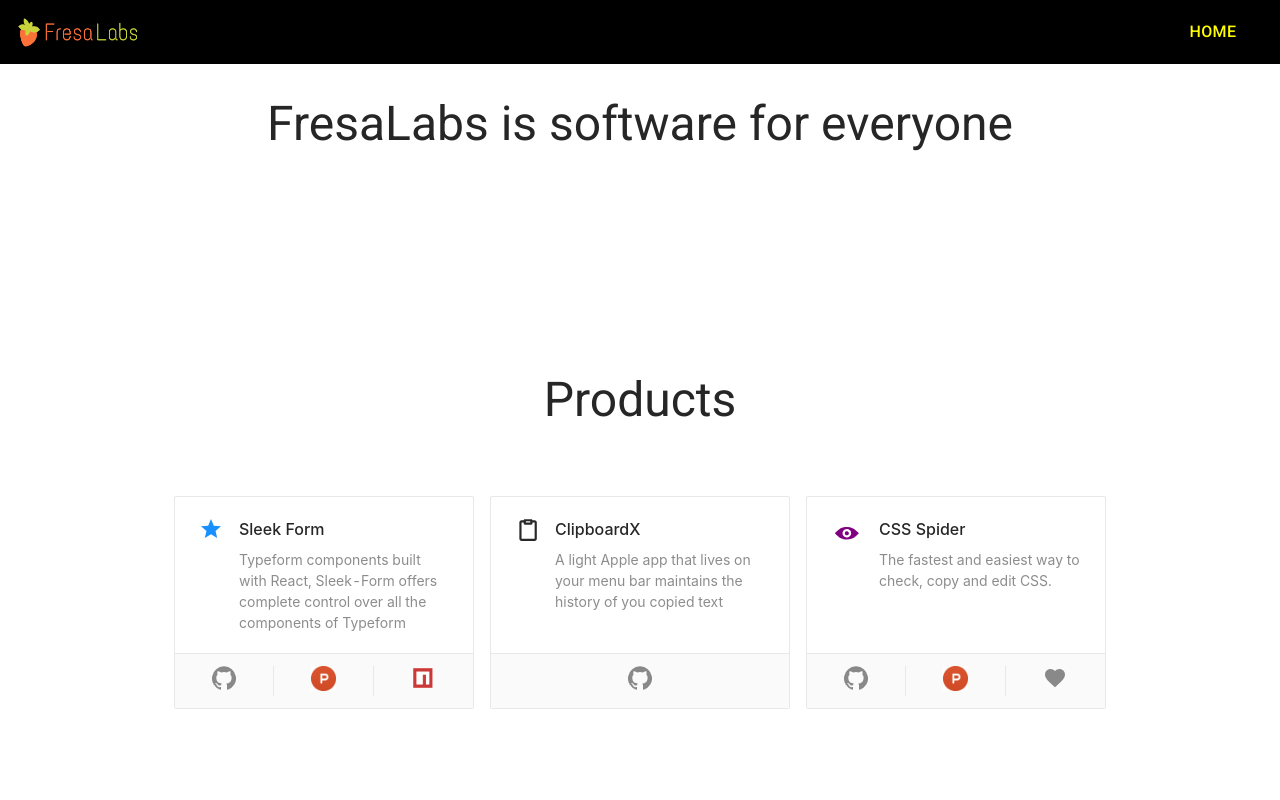
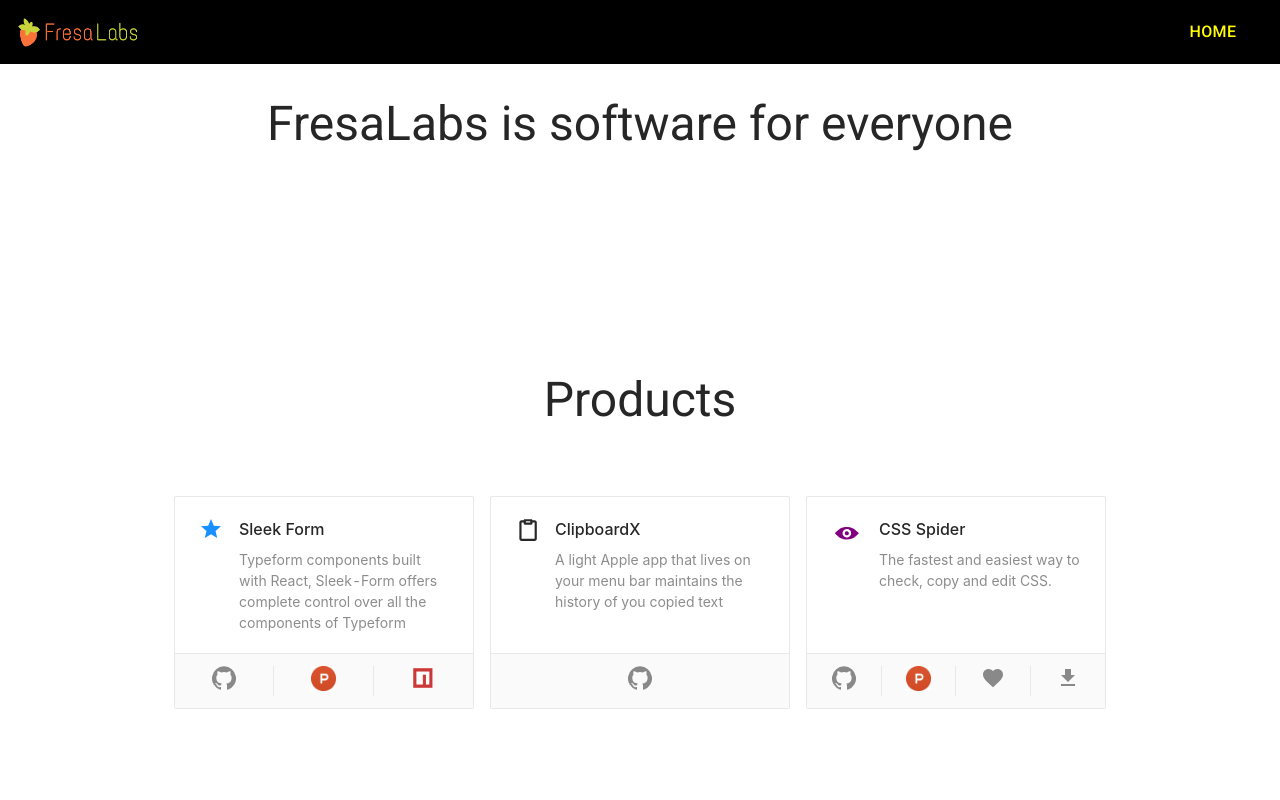
Before and after one commit to fresalabs/fresalabs-website, a React (Create React App) app: page /#/home in a window 1280 px wide. Shown: the top 800 px of the page. Built offline with nearby package versions, Linux system fonts and the light colour scheme.

Commit message:
added download link

```diff
--- a/src/home/Products.tsx
+++ b/src/home/Products.tsx
@@ -6,6 +6,7 @@
 import GitHubIcon from '@material-ui/icons/GitHub';
 import FavoriteIcon from '@material-ui/icons/Favorite';
 import { Typography } from '@material-ui/core';
+import GetAppIcon from '@material-ui/icons/GetApp';
 import ProductsHuntIcon from './producthunt.png';
 import NpmIcon from './npm.png';
 import ClipBoardX from '../icons/ClipboardXIcon';
@@ -40,6 +41,7 @@
   productsHuntLink?: string;
   npmLink?: string;
   gumroadLink?: string;
+  downLoadLink?: string;
   icon: React.ReactNode;
 }
 
@@ -69,6 +71,7 @@
     description: 'The fastest and easiest way to check, copy and edit CSS.',
     productsHuntLink: 'https://www.producthunt.com/posts/css-spider',
     gumroadLink: 'https://gumroad.com/l/CpAKX',
+    downLoadLink: 'https://chrome.google.com/webstore/detail/css-spider/eneakgbflmejjpkogbdmebjbfcdebjik?hl=en&authuser=1',
     icon: <CSSSpiderIcon />,
   },
 ];
@@ -120,6 +123,13 @@
                     </a>
                     </Tooltip>
                   ),
+                  product.downLoadLink && (
+                    <Tooltip title="Download">
+                      <a key="npm" href={product.downLoadLink}>
+                        <GetAppIcon />
+                      </a>
+                    </Tooltip>
+                  ),
                 ])}
               >
                 <a href={product.siteLink}>
```
